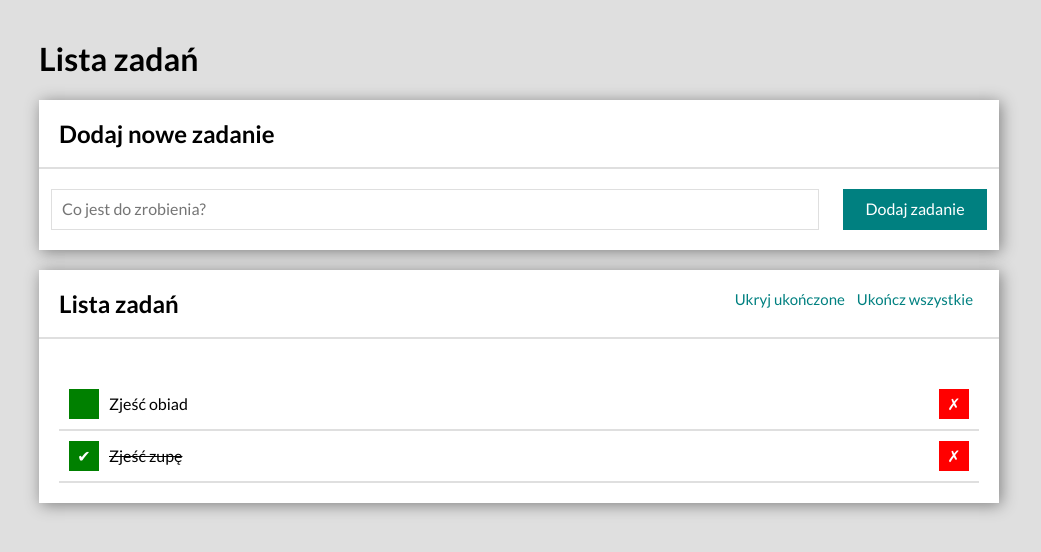
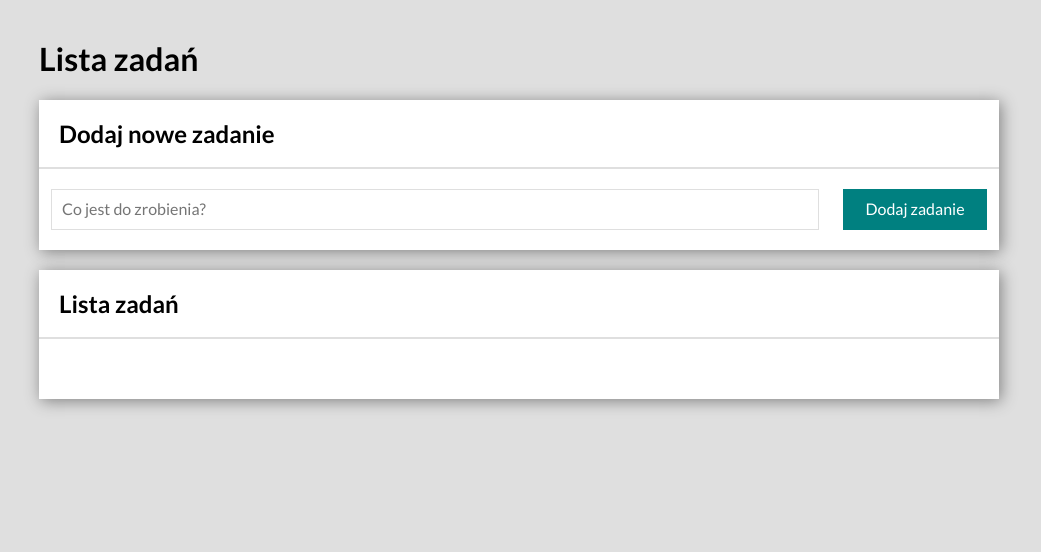
Before and after one commit to AngelikaMallek/to-do-list-react, a React (Create React App) app: page / in a window 1280 px wide. Shown: the top 552 px of the page, without its empty margins (121-1162 px from the left). Built offline with nearby package versions, Linux system fonts and the light colour scheme.

Commit message:
changed names

```diff
--- a/src/App.js
+++ b/src/App.js
@@ -9,10 +9,7 @@ import Container from "./Container";
 function App() {
   const [hideDoneTasks, setHideDone] = useState(false);
 
-  const [tasks, setTasks] = useState([
-    { id: 1, content: "Zjeść obiad", done: false },
-    { id: 2, content: "Zjeść zupę", done: true },
-  ]);
+  const [tasks, setTasks] = useState([]);
 
   const toogleHideDone = () => {
     setHideDone(hideDoneTasks => !hideDoneTasks);
--- a/src/Buttons/index.js
+++ b/src/Buttons/index.js
@@ -1,6 +1,6 @@
 import "./style.css";
 
-const Buttons = ({ tasks, hideDoneTask, toogleHideDone, setAllDone }) => {
+const Buttons = ({ tasks, hideDoneTasks, toogleHideDone, setAllDone }) => {
     if (tasks.length === 0) {
         return null;
     }
@@ -9,7 +9,7 @@ const Buttons = ({ tasks, hideDoneTask, toogleHideDone, setAllDone }) => {
             <button
                 onClick={toogleHideDone}
                 className="buttons_button">
-                {hideDoneTask ? "Pokaż" : "Ukryj"} ukończone
+                {hideDoneTasks ? "Pokaż" : "Ukryj"} ukończone
             </button>
             <button
                 onClick={setAllDone}
```
